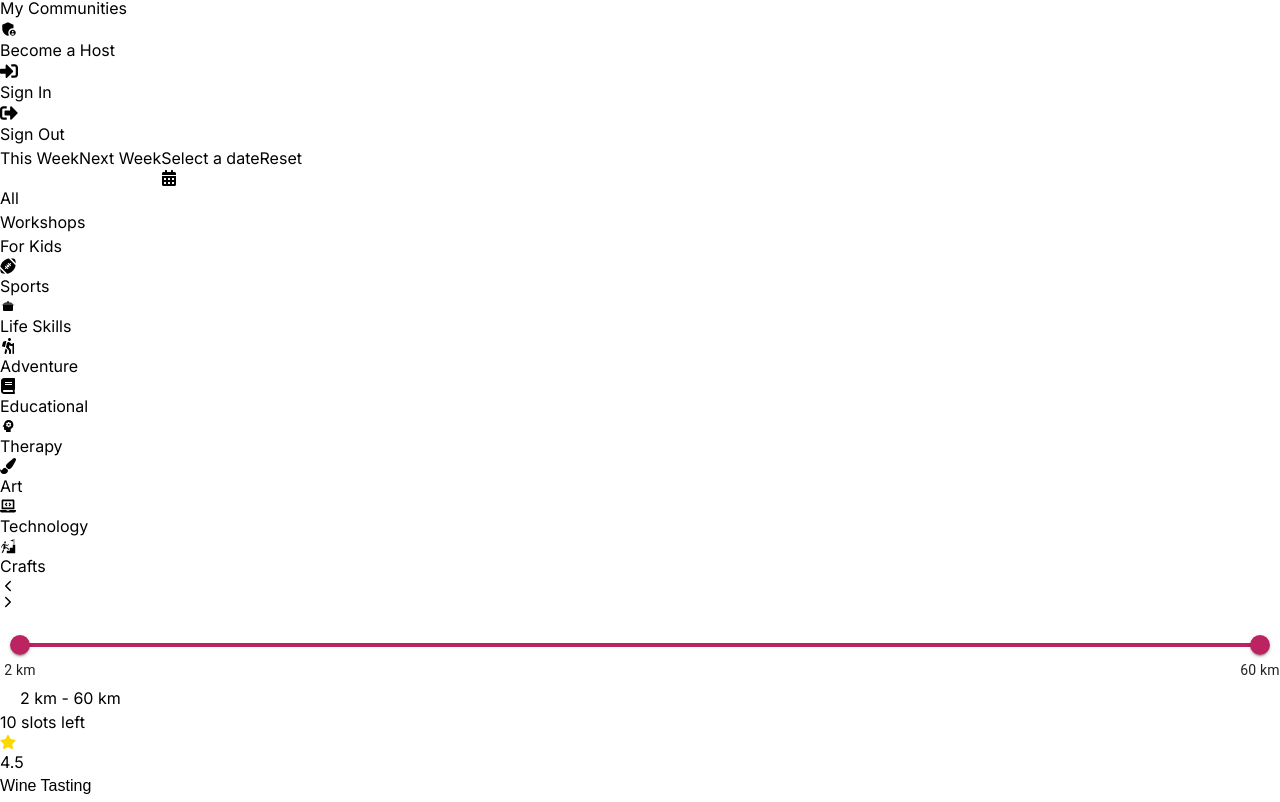
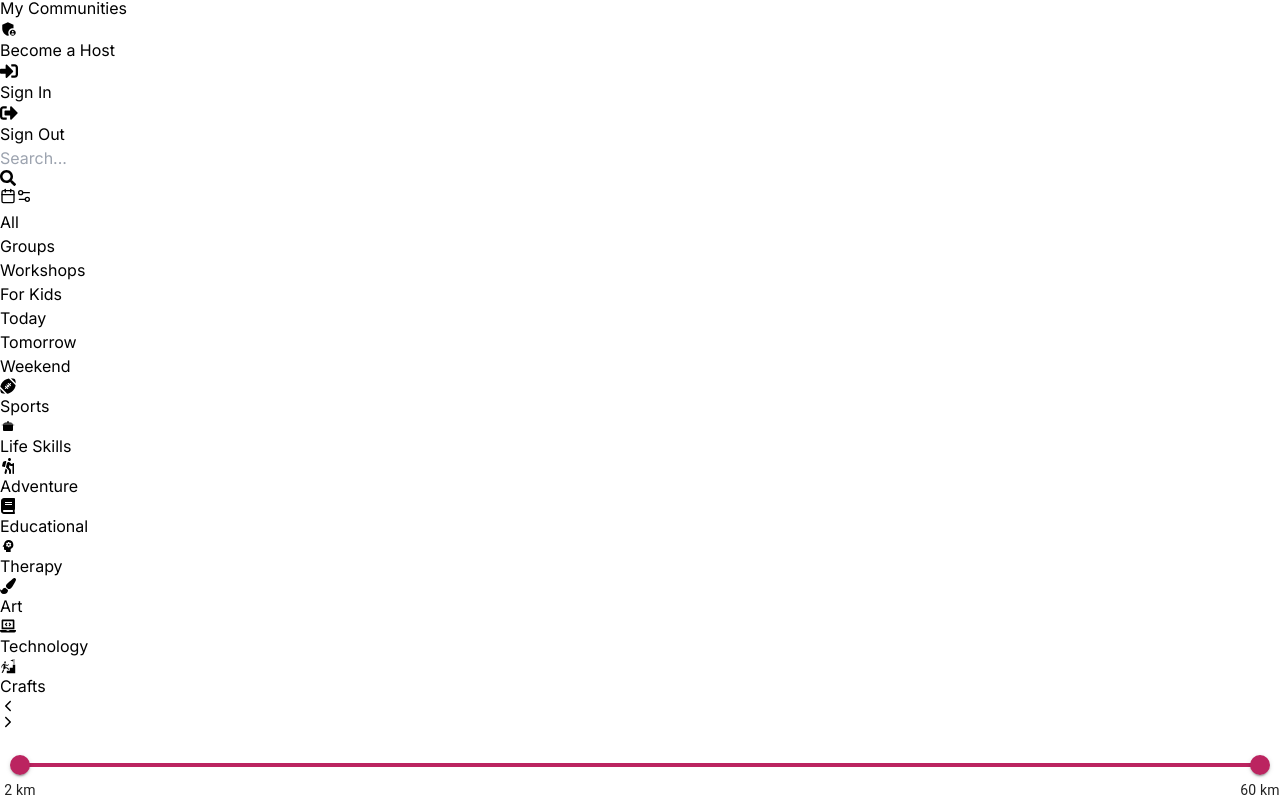
Before and after one commit to Infimuse/WebApp_Frontend_Nov24, a Next.js app: page /Explore in a window 1280 px wide. Shown: the part 2412-3214 px from the top of the page. Built offline with nearby package versions, Linux system fonts and the light colour scheme.

Commit message:
explore ui

```diff
--- a/package.json
+++ b/package.json
@@ -22,6 +22,7 @@
     "react-datepicker": "^7.5.0",
     "react-dom": "19.0.0-rc-66855b96-20241106",
     "react-icons": "^5.3.0",
+    "react-native-snap-carousel": "^3.9.1",
     "react-redux": "^9.2.0",
     "sonner": "^1.7.0"
   },
--- a/src/app/Explore/page.tsx
+++ b/src/app/Explore/page.tsx
@@ -4,17 +4,19 @@ import Card from "@/components/Card";
 import experiences from "@/data/experiences";
 
 import SubNavbar from "@/components/SubNavbar";
-import Datepicker from "@/components/DatePicker";
+// import Datepicker from "@/components/DatePicker";
 import SubNavbar2 from "@/components/SubNavbar2";
 import Location from "@/components/community/location";
 import Pagination from "@/components/pagination";
+import SearchBar from "@/components/SearchBar";
 
 const Explore = () => {
   return (
     <div className="bg-white w-full">
+      <SearchBar />
 
       <div className="mx-auto px-4 w-full sm:px-2 lg:px-8 overflow-x-hidden text-black max-w-[1280px] mx-auto">
-        <Datepicker />
+        {/* <Datepicker /> */}
         <SubNavbar2 />
         <SubNavbar />
         <div className="flex  py-6 border-b mt-[-56px] ">
--- a/src/components/BottomNav.tsx
+++ b/src/components/BottomNav.tsx
@@ -25,12 +25,10 @@ const navData = [
     path: "/Explore",
   },
   {
-    name: "Notifications",
-    activeicon: <IoNotificationsSharp size={24} className="text-gray-600" />,
-    inActiveIcon: (
-      <IoNotificationsOutline size={24} className="text-gray-600" />
-    ),
-    path: "/notifications",
+    name: "Communities",
+    activeicon: <BsPeopleFill size={24} className="text-gray-600" />,
+    inActiveIcon: <BsPeople size={24} className="text-gray-600" />,
+    path: "/communities",
   },
   {
     name: "Messages",
@@ -38,11 +36,14 @@ const navData = [
     inActiveIcon: <IoMailOutline size={24} className="text-gray-600" />,
     path: "/messages",
   },
+
   {
-    name: "Communities",
-    activeicon: <BsPeopleFill size={24} className="text-gray-600" />,
-    inActiveIcon: <BsPeople size={24} className="text-gray-600" />,
-    path: "/communities",
+    name: "Notifications",
+    activeicon: <IoNotificationsSharp size={24} className="text-gray-600" />,
+    inActiveIcon: (
+      <IoNotificationsOutline size={24} className="text-gray-600" />
+    ),
+    path: "/notifications",
   },
 ];
 
--- /dev/null
+++ b/src/components/SearchBar.tsx
@@ -0,0 +1,26 @@
+import { FaSearch } from "react-icons/fa";
+import { LuSettings2 } from "react-icons/lu";
+import { LuCalendar } from "react-icons/lu";
+
+const SearchBar = () => {
+  return (
+    <div className="w-full flex items-center gap-2 px-2 sm:px-4 mb-2">
+      <div className="relative w-full">
+        <input
+          type="text"
+          placeholder="Search..."
+          className="w-full py-2 pl-10 pr-4 shadow rounded-lg outline-none bg-gray-100"
+        />
+        <FaSearch className="absolute left-3 top-1/2 transform -translate-y-1/2 text-gray-500" />
+      </div>
+      <button className="p-3 shadow text-gray-600 rounded-md bg-gray-100 h-full flex items-center justify-center">
+        <LuCalendar />
+      </button>
+      <button className="p-3 shadow text-gray-600 rounded-md bg-gray-100 h-full flex items-center justify-center">
+        <LuSettings2 />
+      </button>
+    </div>
+  );
+};
+
+export default SearchBar;
--- a/src/components/SubNavbar2.tsx
+++ b/src/components/SubNavbar2.tsx
@@ -5,28 +5,33 @@ import Link from "next/link";
 
 const categories = [
   { name: "All", path: "/" },
+  { name: "Groups", path: "/groups" },
   { name: "Workshops", path: "/workshops" },
-   { name: "For Kids ", path: "/Kids-activities" },
-
+  { name: "For Kids ", path: "/Kids-activities" },
+  { name: "Today", path: "/today" },
+  { name: "Tomorrow", path: "/tomorrow" },
+  { name: "Weekend", path: "/eekend" },
 ];
 
 const SubNavbar2 = () => {
   // State to track the currently active category
-  const [activeCategory, setActiveCategory] = useState(categories[0].path);
+  const [activeCategory, setActiveCategory] = useState([categories[0].path]);
 
   return (
     <div className="bg-white border-b">
-      <div className="mx-auto w-full">
+      <div className="mx-auto w-full hide-scroll-bar">
         <div className="flex gap-2 z-10 items-center py-2 px-4 w-full md:justify-center justify-start overflow-x-auto whitespace-nowrap sm:gap-1 ">
           {categories.map((category, index) => (
             <Link key={index} href={category.path} passHref>
               <div
                 className={`flex items-center cursor-pointer px-3 py-2 rounded-full ${
-                  activeCategory === category.path
+                  activeCategory.includes(category.path)
                     ? "bg-[#18bdfa] text-white"
                     : "text-black hover:bg-[#18bdfa] hover:text-white"
                 }`}
-                onClick={() => setActiveCategory(category.path)}
+                onClick={() =>
+                  setActiveCategory([...activeCategory, category.path])
+                }
               >
                 <a className="text-sm font-medium">{category.name}</a>
               </div>
```
Also changed, not shown: 1 other file (tests, documents, lock files or other folders).
